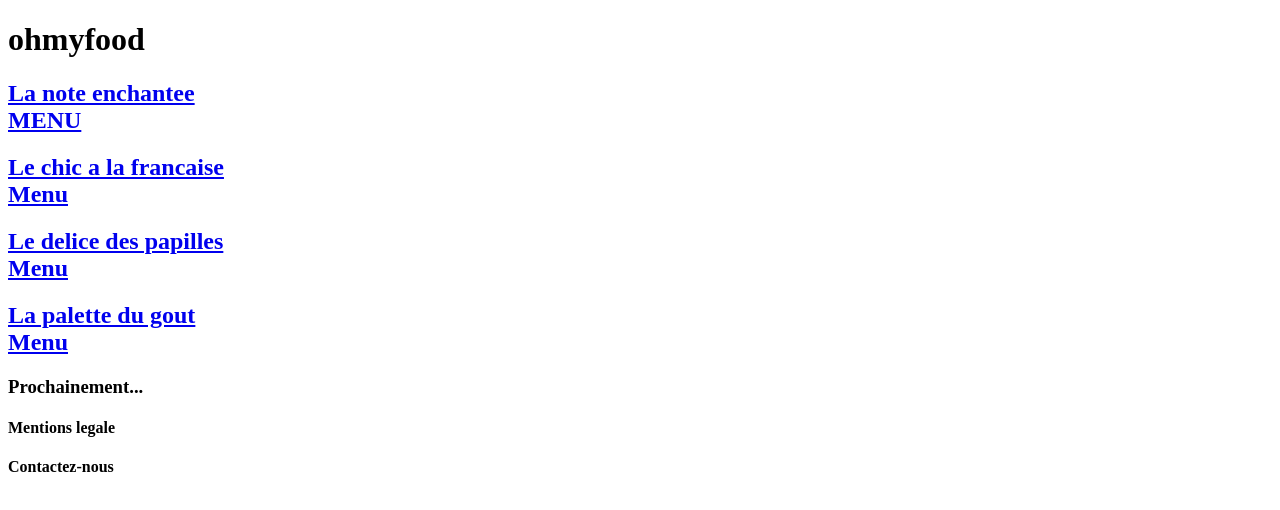
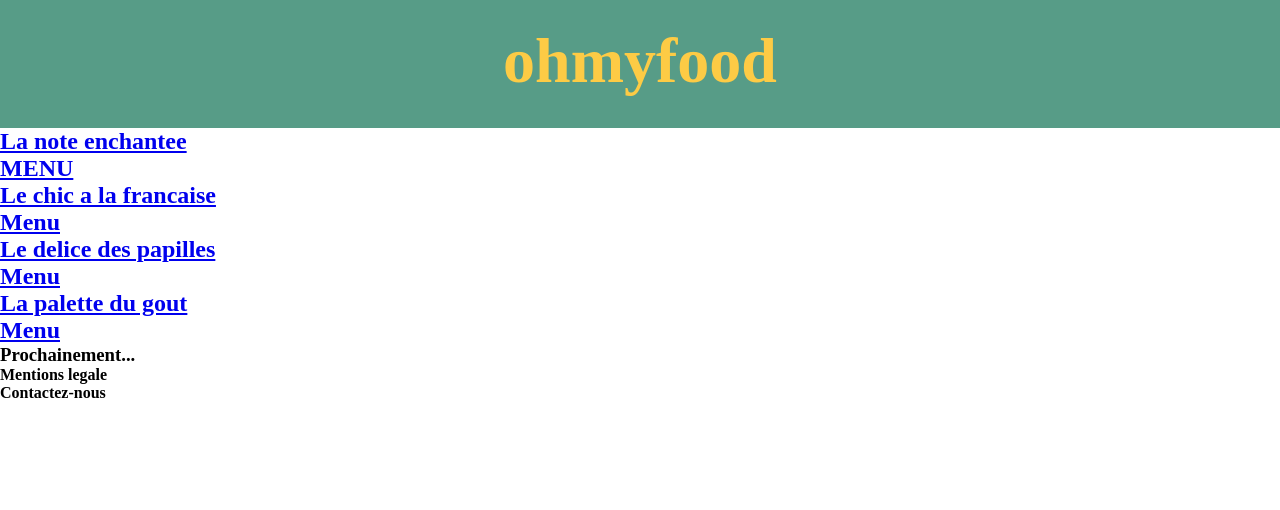
Before and after one commit to olivierconde/Ohmyfood, a website: page index.html in a window 1280 px wide. Drawn offline with Linux system fonts and the light colour scheme.

Commit message:
ajout et configuration header

```diff
--- a/css/style.css
+++ b/css/style.css
@@ -1,3 +1,19 @@
+/*font*/
+/*variable*/
+/*tete de page*/
+* {
+  margin: 0;
+  padding: 0; }
 
+.tete-page {
+  background-color: RGB(87 156 135);
+  height: 8rem;
+  text-align: center;
+  top: 0px; }
+
+h1 {
+  padding-top: 1.5rem;
+  font-size: 4rem;
+  color: RGB(253 203 69); }
 
 /*# sourceMappingURL=style.css.map */
```
Also changed, not shown: 1 other file.
